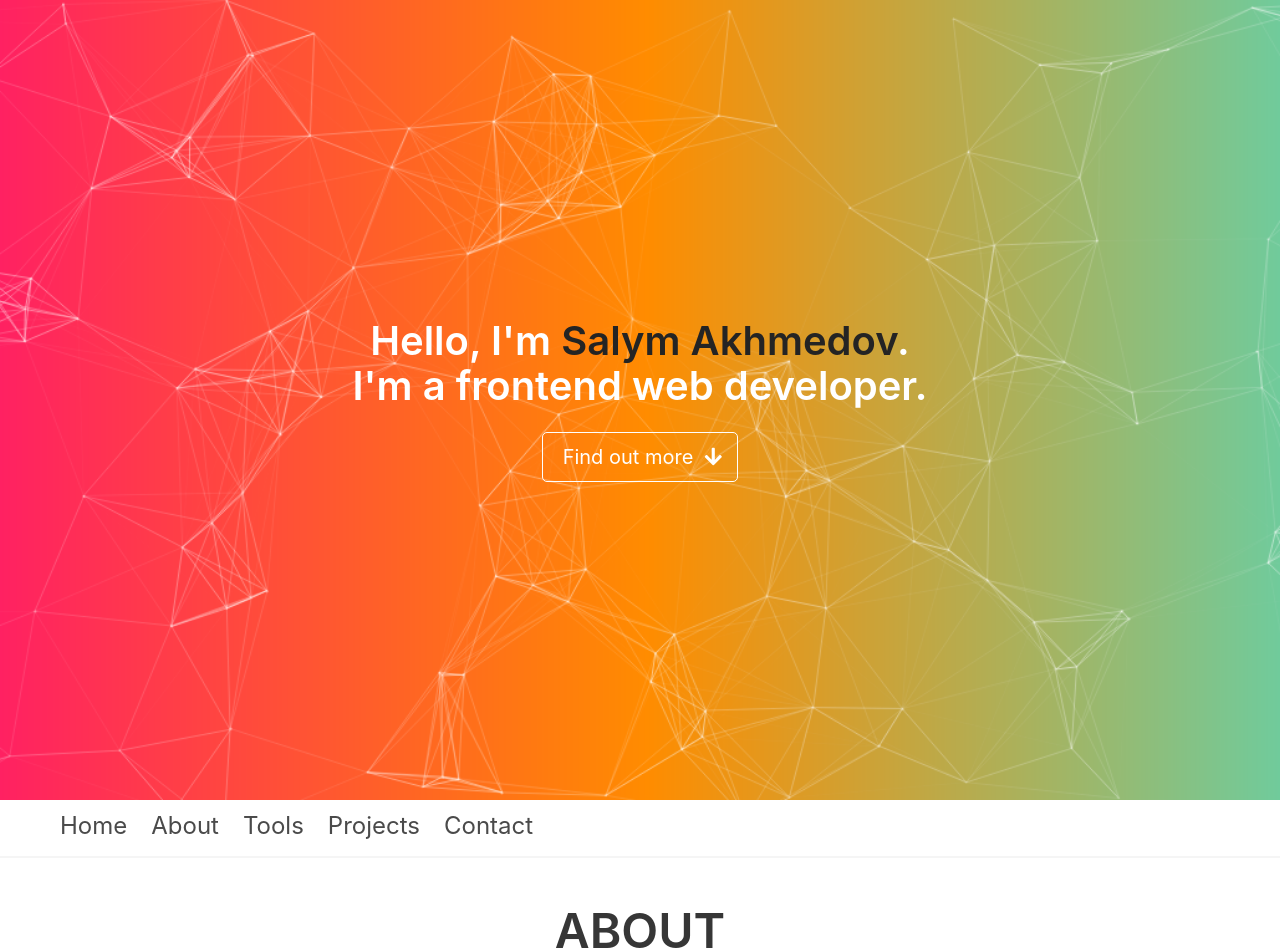
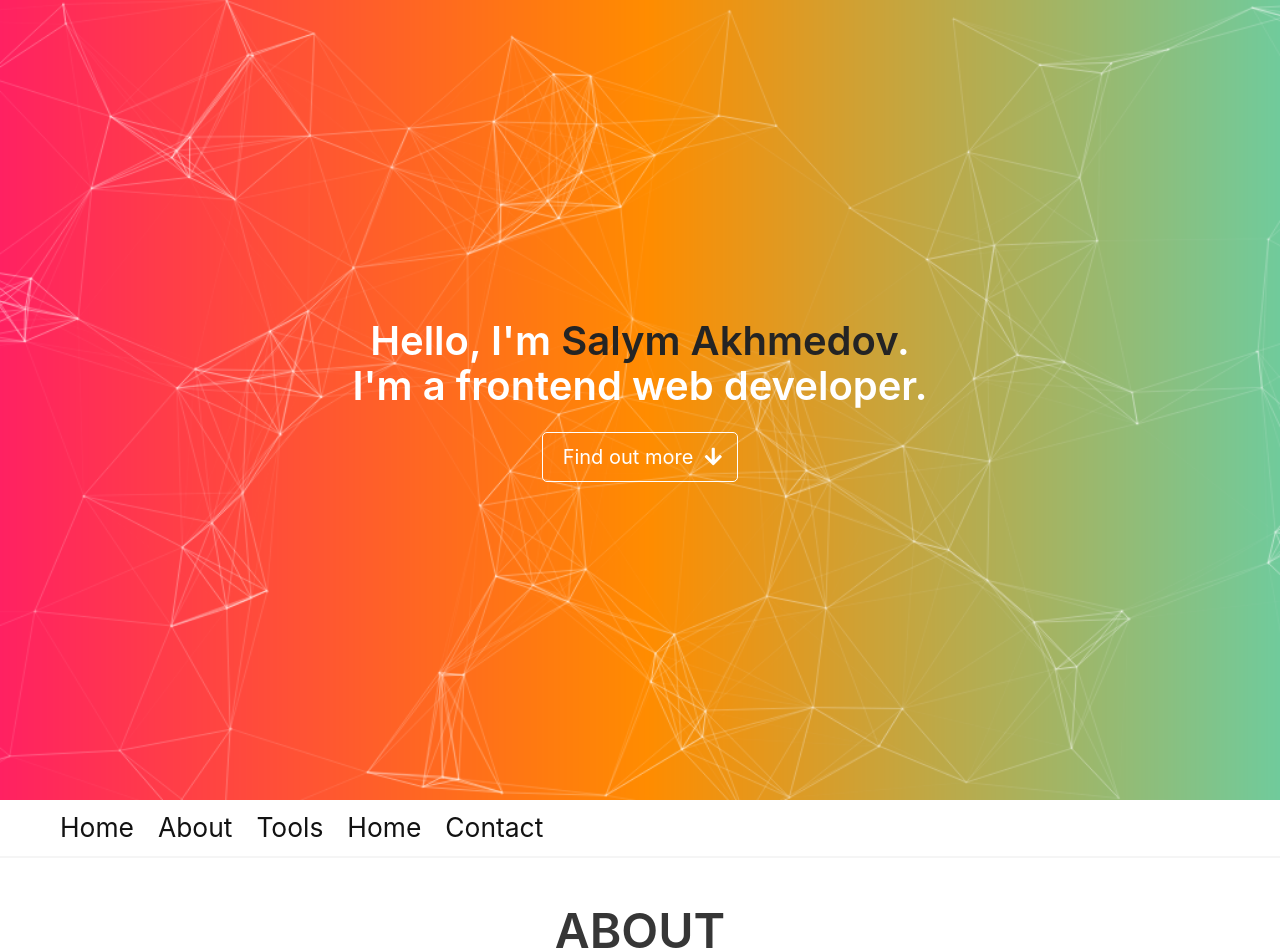
Before and after one commit to salymk/salym-portfolio, a React (Create React App) app: page / in a window 1280 px wide. Shown: the top 952 px of the page. Built offline with nearby package versions, Linux system fonts and the light colour scheme.

Commit message:
Added navItemStyles to all of the nav items

```diff
--- a/src/index.scss
+++ b/src/index.scss
@@ -31,9 +31,6 @@ $navbar-height: 3.5rem;
 // Custom text sizes
 .text-size {
 	font-size: 1.15em;
-}
-a {
-	color: black;
 }
 
 .bulma-logo {
@@ -79,6 +76,18 @@ a {
 	}
 }
 
+.nav-link {
+	&.nav-span {
+		color: red;
+	}
+
+	&:hover {
+		.nav-span {
+			color: $green;
+		}
+	}
+}
+
 @media only screen and (max-width: 768px) {
 	.custom-img {
 		display: block;
--- a/src/sections/header/Navbar.js
+++ b/src/sections/header/Navbar.js
@@ -2,6 +2,10 @@ import React from 'react';
 import { Link, animateScroll as scroll } from 'react-scroll';
 
 const Navbar = () => {
+	let navItemStyle = {
+		color: 'hsl(0, 0%, 7%)',
+		fontSize: '1.1em',
+	};
 	return (
 		<nav
 			className='navbar is-white has-shadow'
@@ -27,7 +31,9 @@ const Navbar = () => {
 						smooth={true}
 						offset={-100}
 						duration={1000}>
-						<a className='navbar-item'>Home</a>
+						<a className='navbar-item nav-link' style={navItemStyle}>
+							<span className='nav-span'>Home</span>
+						</a>
 					</Link>
 
 					<Link
@@ -37,7 +43,9 @@ const Navbar = () => {
 						smooth={true}
 						offset={-100}
 						duration={1000}>
-						<a className='navbar-item'>About</a>
+						<a className='navbar-item nav-link' style={navItemStyle}>
+							<span className='nav-span'>About</span>
+						</a>
 					</Link>
 
 					<Link
@@ -47,8 +55,11 @@ const Navbar = () => {
 						smooth={true}
 						offset={-100}
 						duration={1000}>
-						<a className='navbar-item'>Tools</a>
+						<a className='navbar-item nav-link' style={navItemStyle}>
+							<span className='nav-span'>Tools</span>
+						</a>
 					</Link>
+
 					<Link
 						activeClass='active'
 						to='projects'
@@ -56,7 +67,9 @@ const Navbar = () => {
 						smooth={true}
 						offset={-100}
 						duration={1000}>
-						<a className='navbar-item'>Projects</a>
+						<a className='navbar-item nav-link' style={navItemStyle}>
+							<span className='nav-span'>Home</span>
+						</a>
 					</Link>
 					<Link
 						activeClass='active'
@@ -65,7 +78,9 @@ const Navbar = () => {
 						smooth={true}
 						offset={-100}
 						duration={1000}>
-						<a className='navbar-item'>Contact</a>
+						<a className='navbar-item nav-link' style={navItemStyle}>
+							<span className='nav-span'>Contact</span>
+						</a>
 					</Link>
 				</div>
 			</div>
```
